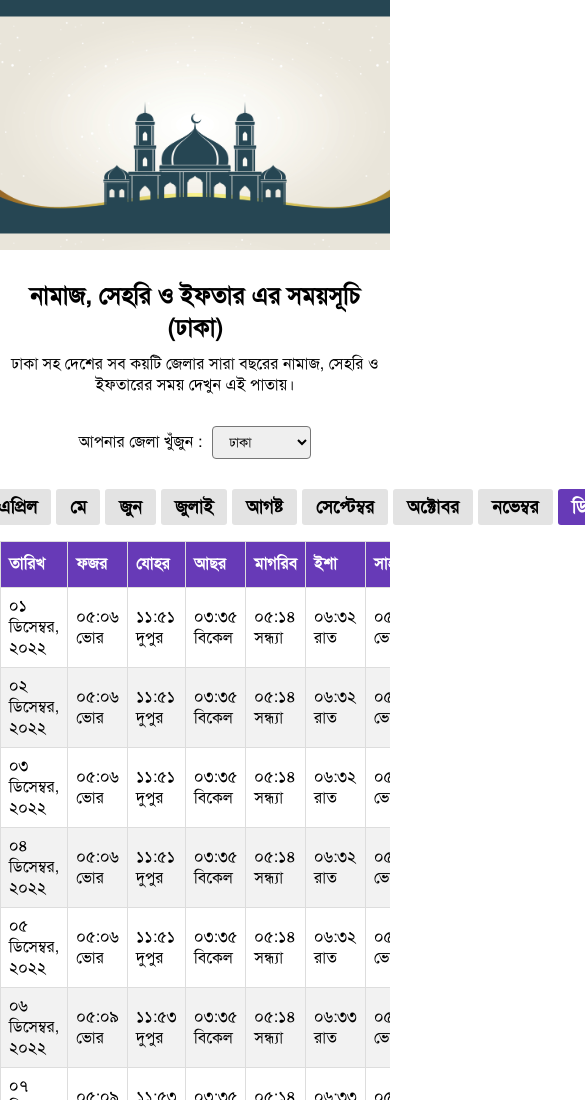
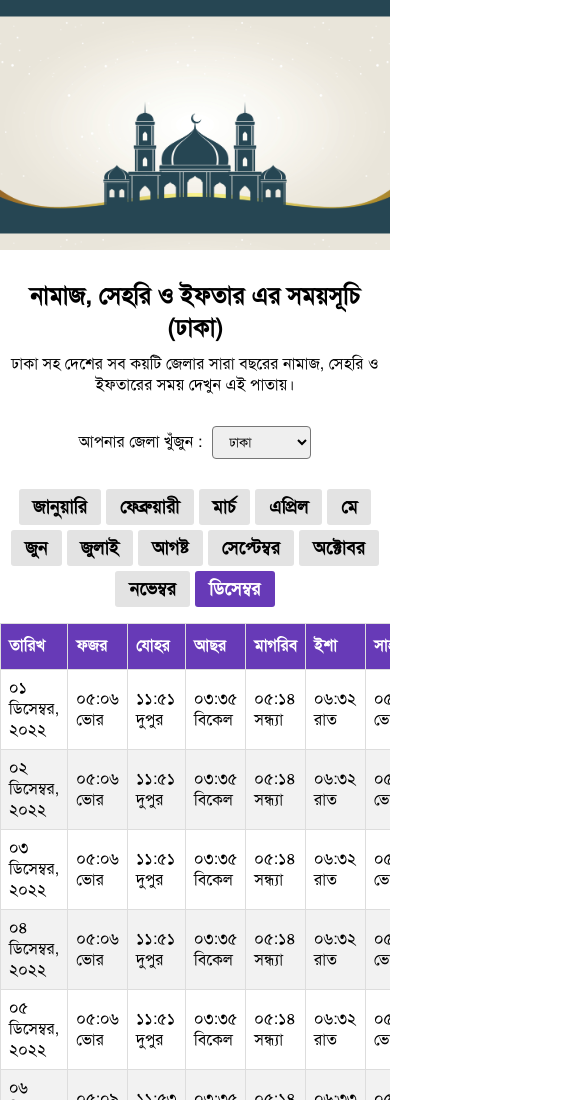
Before and after one commit to shahali007/namaj-time, a plain HTML site: page index.html in a window 390 px wide. Shown: the top 1100 px of the page, 585 px wide, since content can reach past the window. Drawn offline with Linux system fonts and the light colour scheme.

Commit message:
fixed responsive

```diff
--- a/style.css
+++ b/style.css
@@ -85,6 +85,8 @@ body{
     display: flex;
     justify-content: center;
     margin-bottom: 1rem;
+    flex-wrap: wrap;
+    gap: 5px;
 }
 
 .buttonContainer button.button {
@@ -94,7 +96,6 @@ body{
     font-size: 18px;
     border: none;
     font-weight: 700;
-    margin-right: 5px;
     cursor: pointer;
     border-radius: 3px;
 }
```
